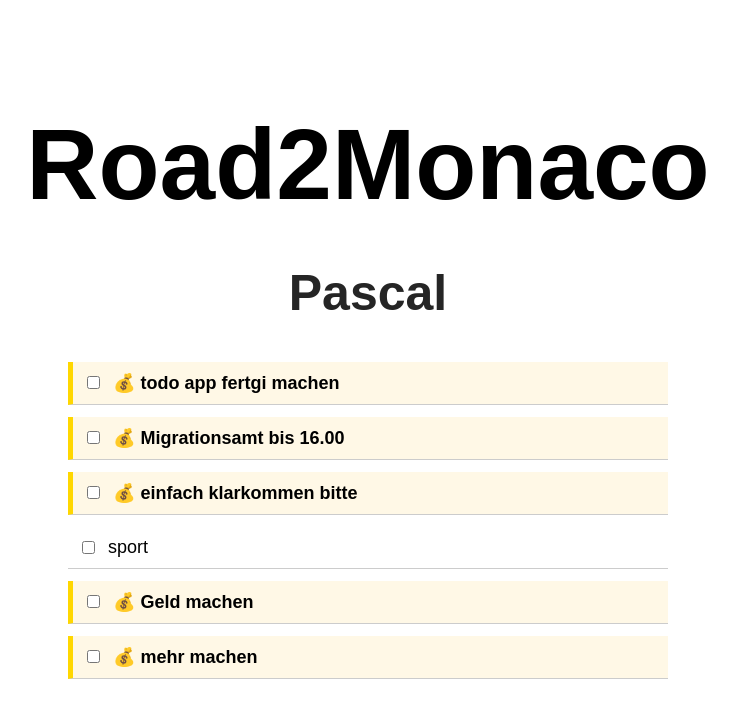
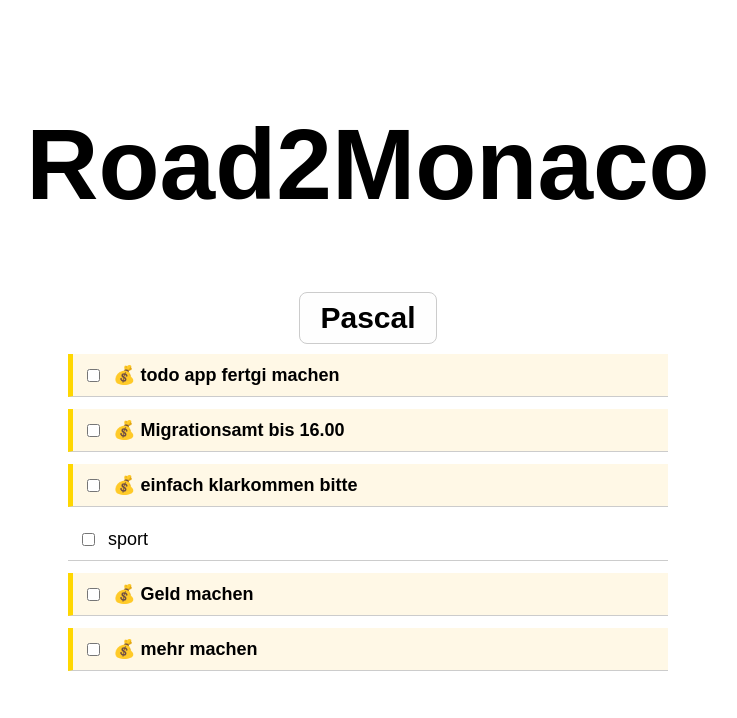
Before and after one commit to PascalSchattenburg/road2monaco-todos, a plain HTML site: page index.html in a window 1280 px wide. Shown: the whole page, without its empty margins (272-1009 px from the left). Drawn offline with Linux system fonts and the light colour scheme.

Commit message:
update webapp deisgn

```diff
--- a/index.html
+++ b/index.html
@@ -9,6 +9,7 @@
 <body>
 <div class="main">
     <h1>Road2Monaco</h1>
+    <div id="owners"></div>
     <ul id="todo-list"></ul>
 </div>
 <script src="script.js"></script>
--- a/script.js
+++ b/script.js
@@ -19,9 +19,10 @@ document.addEventListener("DOMContentLoaded", () => {
             });
 
             Object.keys(grouped).forEach(owner => {
-                const ownerHeader = document.createElement('h2');
-                ownerHeader.textContent = owner;
-                list.appendChild(ownerHeader);
+                const ownerBox = document.createElement('div');
+                ownerBox.classList.add('owner-box');
+                ownerBox.textContent = owner;
+                list.appendChild(ownerBox);
 
                 grouped[owner].forEach(todo => {
                     const li = document.createElement('li');
--- a/style.css
+++ b/style.css
@@ -71,3 +71,14 @@ li.important span {
         border-left: 5px solid gold;
     }
 }
+
+.owner-box {
+    display: inline-block;
+    padding: 8px 20px;
+    margin: 30px 0 10px 0;
+    border: 1px solid #ccc;
+    border-radius: 8px;
+    font-size: 30px;
+    font-weight: bold;
+    background-color: #fefefe;
+}
```
